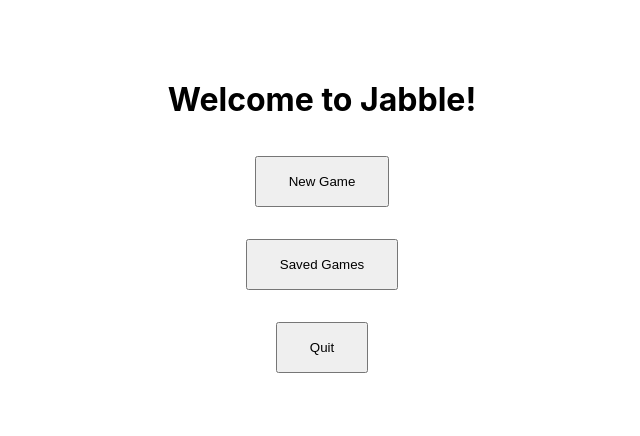
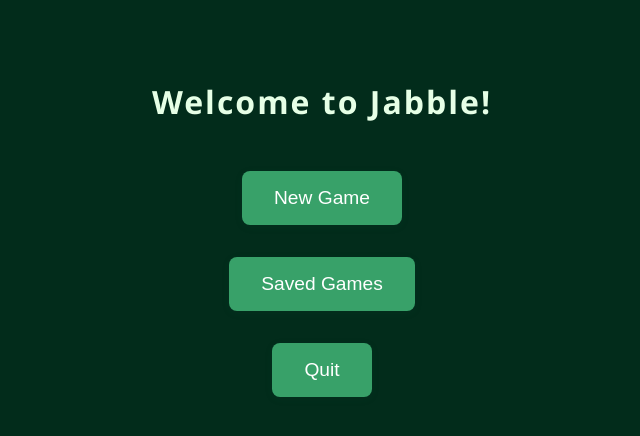
Before and after one commit to ElenaFri/jabble, a React (Create React App) app in the folder client/: page / in a window 1280 px wide. Shown: the top 436 px of the page, without its empty margins (318-958 px from the left). Built offline with nearby package versions, Linux system fonts and the light colour scheme.

Commit message:
style: minimal css

```diff
--- a/client/src/App.css
+++ b/client/src/App.css
@@ -1,38 +1,39 @@
-.App {
-  text-align: center;
+body {
+  background: #022c1b; /* vert forêt saturé */
+  min-height: 100vh;
+  margin: 0;
+  font-family: 'Segoe UI', 'Arial', sans-serif;
 }
 
-.App-logo {
-  height: 40vmin;
-  pointer-events: none;
+h1 {
+  color: #e6ffe6;
+  letter-spacing: 2px;
+  margin-bottom: 2rem;
 }
 
-@media (prefers-reduced-motion: no-preference) {
-  .App-logo {
-    animation: App-logo-spin infinite 20s linear;
-  }
+h2 {
+  color: #c6f7e2;
 }
 
-.App-header {
-  background-color: #282c34;
-  min-height: 100vh;
-  display: flex;
-  flex-direction: column;
-  align-items: center;
-  justify-content: center;
-  font-size: calc(10px + 2vmin);
-  color: white;
+button {
+  background: #38a169; /* vert uni */
+  color: #fff;
+  border: none;
+  border-radius: 8px;
+  font-size: 1.2rem;
+  padding: 1rem 2.5rem;
+  margin: 1rem 0;
+  cursor: pointer;
+  box-shadow: 0 2px 8px rgba(34, 84, 61, 0.08);
+  transition: background 0.2s, transform 0.2s;
 }
 
-.App-link {
-  color: #61dafb;
+button:hover {
+  background: #276749; /* vert plus foncé au survol */
+  transform: translateY(-2px) scale(1.03);
 }
 
-@keyframes App-logo-spin {
-  from {
-    transform: rotate(0deg);
-  }
-  to {
-    transform: rotate(360deg);
-  }
+p {
+  color: #e6ffe6;
+  font-size: 1.1rem;
 }
--- a/client/src/App.tsx
+++ b/client/src/App.tsx
@@ -1,4 +1,5 @@
 import React, { useState } from 'react';
+import './App.css';
 
 function App() {
   const [quit, setQuit] = useState(false);
```
